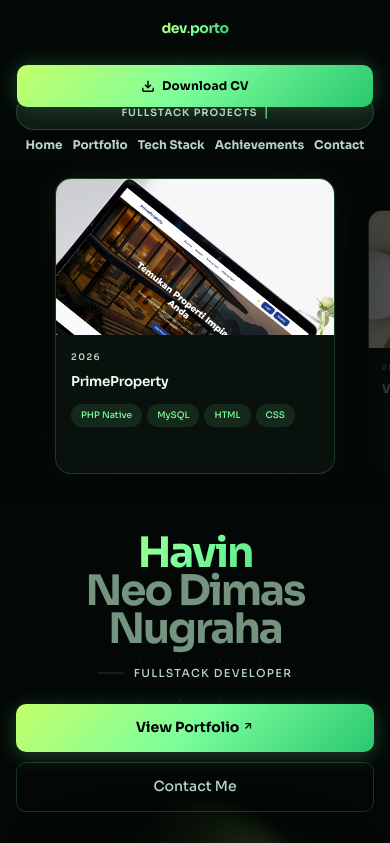
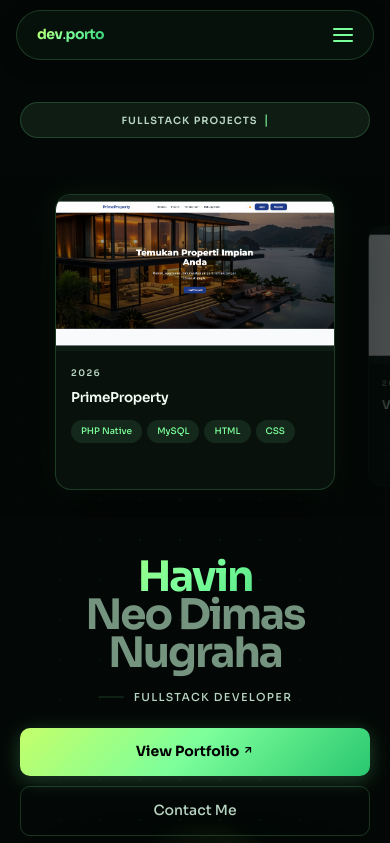
Before and after one commit to Havinoia/personal-web, a Vue app: page / in a window 390 px wide. Shown: the top 843 px of the page. Built offline with nearby package versions, Linux system fonts and the light colour scheme.

Commit message:
update: fix navbar for mobile and fix error when reloading page in mobile vercel

```diff
--- a/src/components/layout/NavBar.vue
+++ b/src/components/layout/NavBar.vue
@@ -1,42 +1,77 @@
 <script setup>
-import { ref, onMounted, onUnmounted } from "vue";
+import { ref, onMounted, onUnmounted, computed } from "vue";
 import { RouterLink } from "vue-router";
 
 const isScrolled = ref(false);
+const isMenuOpen = ref(false);
+const windowWidth = ref(typeof window !== 'undefined' ? window.innerWidth : 1200);
 
 function handleScroll() {
   isScrolled.value = window.scrollY > 50;
 }
 
+function handleResize() {
+  windowWidth.value = window.innerWidth;
+  if (windowWidth.value > 820) {
+    isMenuOpen.value = false;
+  }
+}
+
+const isMobile = computed(() => windowWidth.value <= 820);
+
+function toggleMenu() {
+  isMenuOpen.value = !isMenuOpen.value;
+}
+
+function closeMenu() {
+  isMenuOpen.value = false;
+}
+
 onMounted(() => {
   window.addEventListener("scroll", handleScroll, { passive: true });
+  window.addEventListener("resize", handleResize);
 });
 
 onUnmounted(() => {
   window.removeEventListener("scroll", handleScroll);
+  window.removeEventListener("resize", handleResize);
 });
 </script>
 
 <template>
-  <nav :class="{ 'is-scrolled': isScrolled }">
+  <nav :class="{ 'is-scrolled': isScrolled, 'is-mobile-open': isMenuOpen }">
 
-    <!-- Logo bubble -->
-    <div class="nav-bubble">
+    <!-- Mobile-only header (Visible < 820px) -->
+    <div class="nav-mobile-header">
+      <RouterLink to="/" class="nav-logo" @click="closeMenu">dev<span>.</span>porto</RouterLink>
+      <button class="nav-hamburger" @click="toggleMenu" :class="{ 'is-active': isMenuOpen }" aria-label="Toggle menu">
+        <span class="hamburger-line"></span>
+        <span class="hamburger-line"></span>
+        <span class="hamburger-line"></span>
+      </button>
+    </div>
+
+    <!-- Main Navigation Content -->
+    <!-- Transition only active on mobile -->
+    <Transition :name="isMobile ? 'nav-slide' : ''">
+      <div class="nav-content" v-if="!isMobile || isMenuOpen">
+        <!-- Logo bubble (Desktop only) -->
+        <div class="nav-bubble nav-logo-bubble">
           <RouterLink to="/" class="nav-logo">dev<span>.</span>porto</RouterLink>
         </div>
 
         <!-- Links bubble -->
         <ul class="nav-bubble nav-links">
-      <li><RouterLink :to="{ path: '/' }">Home</RouterLink></li>
-      <li><RouterLink :to="{ path: '/', hash: '#portfolio' }">Portfolio</RouterLink></li>
-      <li><RouterLink :to="{ path: '/', hash: '#skills' }">Tech Stack</RouterLink></li>
-      <li><RouterLink :to="{ path: '/', hash: '#certifications' }">Achievements</RouterLink></li>
-      <li><RouterLink :to="{ path: '/', hash: '#contact' }">Contact</RouterLink></li>
+          <li><RouterLink :to="{ path: '/' }" @click="closeMenu">Home</RouterLink></li>
+          <li><RouterLink :to="{ path: '/', hash: '#portfolio' }" @click="closeMenu">Portfolio</RouterLink></li>
+          <li><RouterLink :to="{ path: '/', hash: '#skills' }" @click="closeMenu">Tech Stack</RouterLink></li>
+          <li><RouterLink :to="{ path: '/', hash: '#certifications' }" @click="closeMenu">Achievements</RouterLink></li>
+          <li><RouterLink :to="{ path: '/', hash: '#contact' }" @click="closeMenu">Contact</RouterLink></li>
         </ul>
 
         <!-- Actions bubble -->
         <div class="nav-bubble nav-right">
-      <a href="/documents/CV_HAVIN.pdf" class="nav-cta" download="CV_HAVIN.pdf">
+          <a href="/documents/CV_HAVIN.pdf" class="nav-cta" download="CV_HAVIN.pdf" @click="closeMenu">
             <svg width="14" height="14" viewBox="0 0 24 24" fill="none" stroke="currentColor" stroke-width="2.5">
               <path d="M21 15v4a2 2 0 0 1-2 2H5a2 2 0 0 1-2-2v-4"/>
               <polyline points="7 10 12 15 17 10"/>
@@ -45,6 +80,8 @@ onUnmounted(() => {
             <span>Download CV</span>
           </a>
         </div>
+      </div>
+    </Transition>
 
   </nav>
 </template>
--- a/src/stores/portfolioStore.js
+++ b/src/stores/portfolioStore.js
@@ -94,7 +94,7 @@ export const usePortfolioStore = defineStore("portfolio", {
         category: "Frontend",
         icon: "🖥️",
         items: [
-          { name: "Vue 3", img: "/images/vue.png", desc: "The Progressive JavaScript Framework for building user interfaces.", setupCode: "npm create vue@latest", docUrl: "https://vuejs.org/guide/quick-start.html" },
+          { name: "Vue", img: "/images/vue.png", desc: "The Progressive JavaScript Framework for building user interfaces.", setupCode: "npm create vue@latest", docUrl: "https://vuejs.org/guide/quick-start.html" },
           { name: "React", img: "/images/react.png", desc: "A JavaScript library for building user interfaces.", setupCode: "npm create vite@latest my-react-app --template react", docUrl: "https://react.dev/learn/start-a-new-react-project" },
           { name: "TypeScript", img: "/images/ts.png", desc: "Strongly typed programming language that builds on JavaScript.", setupCode: "npm install -g typescript\ntsc --init", docUrl: "https://www.typescriptlang.org/download" },
           { name: "Tailwind", img: "/images/tw.png", desc: "A utility-first CSS framework for rapid UI development.", setupCode: "npm install -D tailwindcss\nnpx tailwindcss init", docUrl: "https://tailwindcss.com/docs/installation" },
--- a/src/style.css
+++ b/src/style.css
@@ -147,18 +147,62 @@ nav {
   transform:       translateX(-50%);
   z-index:         1000;
   display:         flex;
+  flex-direction:  column;
   align-items:     center;
-  gap:             180px;            /* bubble terpisah */
-  padding:         4px;
   width:           max-content;
   max-width:       calc(100vw - 32px);
+  transition: all 0.7s cubic-bezier(0.19, 1, 0.22, 1);
+}
+
+.nav-content {
+  display:         flex;
+  align-items:     center;
+  gap:             180px;
+  padding:         4px;
   border-radius:   100px;
-  background:      transparent;    /* induk transparan */
-  border-color:    transparent;
-  backdrop-filter: none;
-  box-shadow:      none;
-  transition: all 0.7s cubic-bezier(0.19, 1, 0.22, 1);
-}
+  background:      transparent;
+  transition: all 0.6s var(--ease);
+}
+
+nav.is-scrolled .nav-content {
+  gap:            0;
+  background:     rgba(8, 18, 12, 0.98);
+  backdrop-filter: blur(24px);
+  -webkit-backdrop-filter: blur(24px);
+  border:         1px solid var(--border2);
+  box-shadow:     0 4px 24px rgba(0,0,0,0.6),
+                  inset 0 1px 0 rgba(220,255,230,0.04);
+  padding:        6px;
+}
+
+.nav-mobile-header {
+  display: none;
+}
+
+/* Hamburger Styles */
+.nav-hamburger {
+  display: none;
+  flex-direction: column;
+  justify-content: space-between;
+  width: 20px;
+  height: 14px;
+  background: transparent;
+  border: none;
+  cursor: pointer;
+  padding: 0;
+  z-index: 1001;
+}
+.hamburger-line {
+  width: 100%;
+  height: 2px;
+  background-color: var(--neon);
+  border-radius: 2px;
+  transition: all 0.3s var(--ease);
+}
+.nav-hamburger.is-active .hamburger-line:nth-child(1) { transform: translateY(6px) rotate(45deg); }
+.nav-hamburger.is-active .hamburger-line:nth-child(2) { opacity: 0; }
+.nav-hamburger.is-active .hamburger-line:nth-child(3) { transform: translateY(-6px) rotate(-45deg); }
+
 
 /* ── Default: tiap bubble punya background sendiri ── */
 .nav-bubble {
@@ -183,15 +227,13 @@ nav {
 }
 
 /* ── is-scrolled: NAV MENYATU ── */
+/* desktop scrolls handled by .nav-content now */
 nav.is-scrolled {
-  gap:            0;               /* bubble menyatu */
-  background:     rgba(8, 18, 12, 0.98); /* hampir solid, tidak transparan */
-  backdrop-filter: blur(24px);
-  -webkit-backdrop-filter: blur(24px);
-  border:         1px solid var(--border2);
-  box-shadow:     0 4px 24px rgba(0,0,0,0.6),
-                  inset 0 1px 0 rgba(220,255,230,0.04);
-  padding:        6px;
+  background: transparent;
+  border: none;
+  box-shadow: none;
+  backdrop-filter: none;
+  padding: 0;
 }
 
 /* saat menyatu, reset bubble ke transparan */
@@ -400,7 +442,7 @@ nav.is-scrolled .nav-bubble:hover {
 }
 .porto-card-img {
   width: 100%; height: 100%;
-  object-fit: cover; object-position: top;
+  object-fit: contain; object-position: center;
   transition: transform 0.6s ease !important;
 }
 .porto-card.active .porto-card-img { transform: scale(1.05); }
@@ -2047,29 +2089,102 @@ section { position: relative; z-index: 1; padding: 100px 64px; }
   .skill-icon-label { font-size: 11px; }
 }
 
-@media (max-width: 480px) {
+@media (max-width: 820px) {
   nav {
-    width: calc(100vw - 12px);
-    top: 8px;
-  }
-  .nav-bubble { padding: 8px 10px; }
-  .nav-links { gap: 7px 10px; }
-  .nav-links a { font-size: 12px; white-space: nowrap; }
-  .nav-cta {
-    padding-inline: 14px;
-    font-size: 12px;
-  }
+    width: 100%;
+    max-width: none;
+    left: 0;
+    top: 0;
+    transform: none;
+    padding: 10px 16px;
+  }
+  .nav-mobile-header {
+    display: flex;
+    align-items: center;
+    justify-content: space-between;
+    width: 100%;
+    padding: 12px 20px;
+    background: rgba(8, 18, 12, 0.95);
+    backdrop-filter: blur(16px);
+    -webkit-backdrop-filter: blur(16px);
+    border: 1px solid var(--border2);
+    border-radius: 100px;
+    box-shadow: 0 4px 20px rgba(0,0,0,0.4);
+    z-index: 1010;
+  }
+  nav.is-mobile-open .nav-mobile-header {
+    border-bottom: 0;
+    border-bottom-left-radius: 0;
+    border-bottom-right-radius: 0;
+    border-radius: 24px 24px 0 0;
+  }
+  .nav-hamburger { display: flex; }
+  .nav-content {
+    position: absolute;
+    top: 100%;
+    left: 16px;
+    right: 16px;
+    flex-direction: column;
+    width: auto;
+    gap: 10px;
+    padding: 10px 10px 20px;
+    background: rgba(8, 18, 12, 0.98);
+    backdrop-filter: blur(20px);
+    -webkit-backdrop-filter: blur(20px);
+    border: 1px solid var(--border2);
+    border-top: 0;
+    border-radius: 0 0 24px 24px;
+    box-shadow: 0 20px 40px rgba(0,0,0,0.5);
+    transform-origin: top;
+    z-index: 1005;
+  }
+  .nav-logo-bubble { display: none; }
+  .nav-bubble {
+    width: 100%;
+    padding: 0;
+    background: transparent !important;
+    border: none !important;
+    box-shadow: none !important;
+  }
+  .nav-links {
+    flex-direction: column;
+    gap: 0;
+  }
+  .nav-links li { width: 100%; }
+  .nav-links a {
+    display: block;
+    padding: 14px 20px;
+    font-size: 14px;
+    border-radius: 12px;
+    transition: all 0.2s var(--ease);
+  }
+  .nav-links a:hover {
+    background: var(--neon-dim);
+    color: var(--neon);
+  }
+  .nav-right {
+    padding: 12px 10px 0;
+    border-top: 1px solid var(--border);
+    margin-top: 5px;
+    justify-content: center;
+  }
+  .nav-cta { width: 100%; justify-content: center; padding: 12px; }
+
+  /* Slide Transition */
+  .nav-slide-enter-active, .nav-slide-leave-active {
+    transition: all 0.4s cubic-bezier(0.16, 1, 0.3, 1);
+  }
+  .nav-slide-enter-from, .nav-slide-leave-to {
+    opacity: 0;
+    transform: translateY(-10px) scaleY(0.95);
+  }
+
   section { padding: 56px 16px; }
   .section-header { margin-bottom: 30px; }
   .section-label { letter-spacing: 2.2px; }
-  .section-sub {
-    font-size: 13px;
-    line-height: 1.68;
-  }
-  .hero {
-    padding: 96px 16px 48px;
-    gap: 32px;
-  }
+}
+
+@media (max-width: 480px) {
   .hero-typewriter-inner {
     width: 100%;
     padding: 6px 12px;
--- a/src/views/HomeView.vue
+++ b/src/views/HomeView.vue
@@ -780,8 +780,8 @@ onUnmounted(() => {
             <div class="porto-card-glow"></div>
             <div class="porto-card-thumb">
               <img
-                v-if="project.image"
-                :src="project.image"
+                v-if="project.gallery?.length || project.image"
+                :src="project.gallery?.length ? project.gallery[0] : project.image"
                 :alt="project.title"
                 class="porto-card-img"
                 loading="lazy"
```
Also changed, not shown: vercel.json (added). Lines whose indentation alone changed are shown as unchanged.
